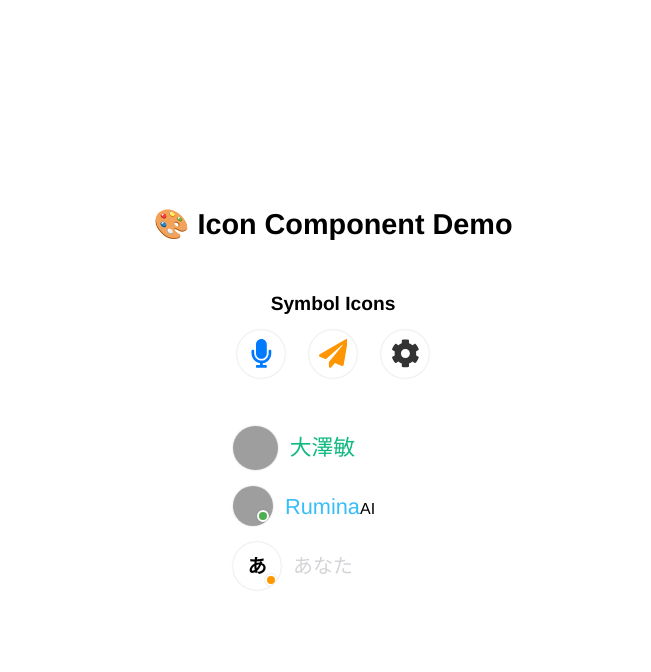
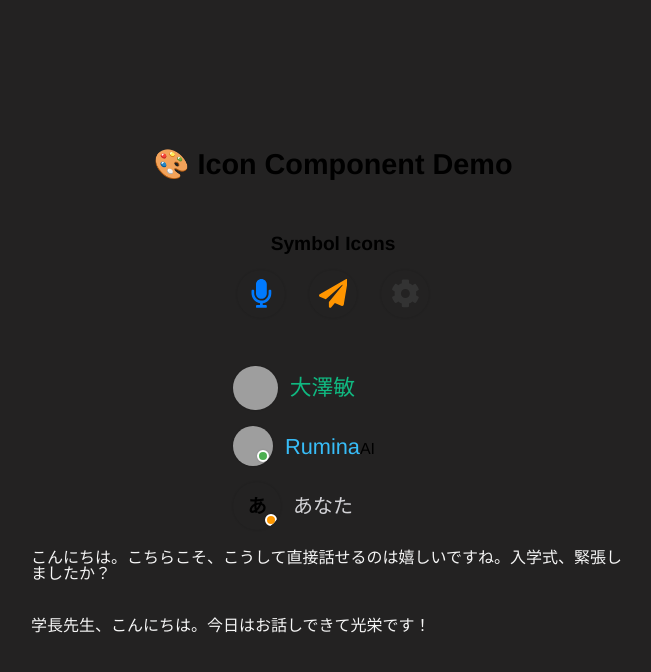
Before and after one commit to Yoshiki0418/gakucho-ai, a Next.js app in the folder frontend/: page / in a window 1280 px wide. Shown: the top 672 px of the page, without its empty margins (307-958 px from the left). Built offline with nearby package versions, Linux system fonts and the light colour scheme; grey boxes are pictures that could not be loaded.

Commit message:
test: メッセージコンテンツの描画テスト #48

```diff
--- a/frontend/app/page.tsx
+++ b/frontend/app/page.tsx
@@ -3,6 +3,7 @@
 import { FaMicrophone, FaPaperPlane, FaCog } from 'react-icons/fa'
 import Icon from '@/components/atoms/Icon'
 import { SpeakerHeader } from '@/components/molecules/SpeakerHeader'
+import { MessageContent } from '@/components/molecules/MessageContent'
 
 export default function IconDemoPage() {
   return (
@@ -14,7 +15,7 @@ export default function IconDemoPage() {
         alignItems: 'center',
         justifyContent: 'center',
         height: '100vh',
-        backgroundColor: '#ffffffff',
+        backgroundColor: '#232222ff',
         fontFamily: 'sans-serif',
         padding: '24px',
       }}
@@ -75,6 +76,18 @@ export default function IconDemoPage() {
             width='200px'
           />
 
+          <MessageContent
+            role="assistant"
+            variant="plain"
+            text="こんにちは。こちらこそ、こうして直接話せるのは嬉しいですね。入学式、緊張しましたか？"
+          />
+
+          <MessageContent
+            role="user"
+            variant="plain"
+            text="学長先生、こんにちは。今日はお話しできて光栄です！"
+          />
+
       </section>
     </main>
   )
```
